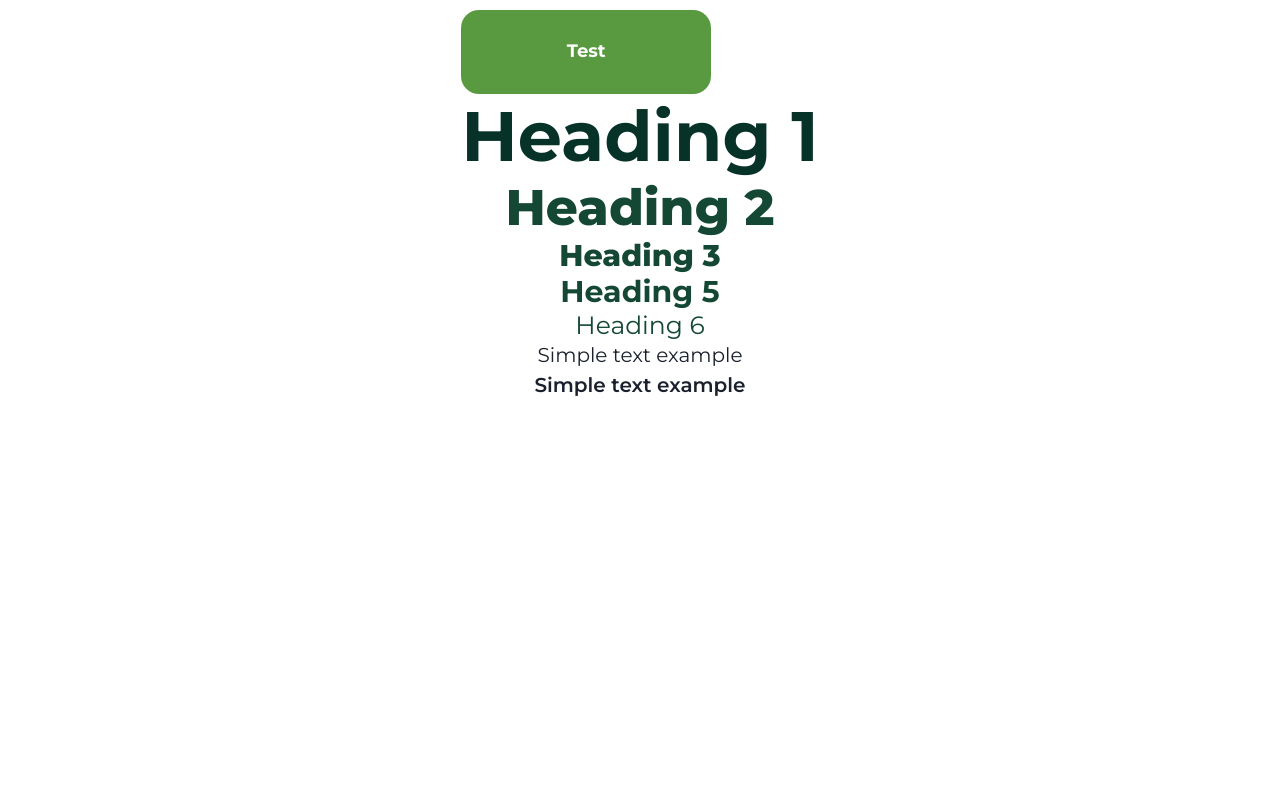
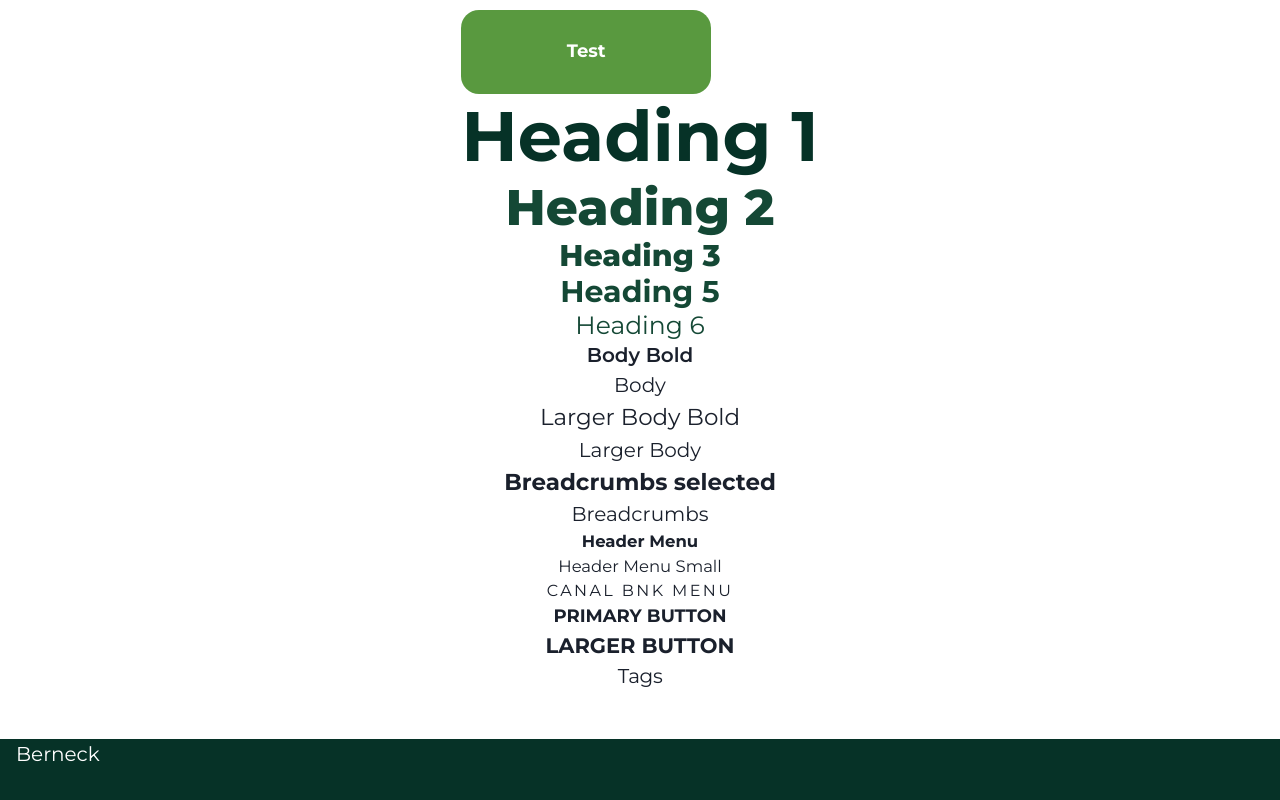
Before and after one commit to amorim-marcos/site-frontend, a Next.js app: page / in a window 1280 px wide. Shown: the part 348-1148 px from the top of the page. Before the commit the page ends 956 px from the top, so only its background shows below. Built offline with nearby package versions, Linux system fonts and the light colour scheme.

Commit message:
theme modifications

```diff
--- a/src/components/AppFooter/AppFooter.tsx
+++ b/src/components/AppFooter/AppFooter.tsx
@@ -1,7 +1,7 @@
 import { Flex, Container, Text } from '@chakra-ui/react'
 
 export const AppFooter = () => (
-  <Flex h={40} bg="brand.primary.800">
+  <Flex h={40} bg="green.800">
     <Container maxWidth="container.xl">
       <Text color="white">Berneck</Text>
     </Container>
--- a/src/components/AppHeader/AppHeader.tsx
+++ b/src/components/AppHeader/AppHeader.tsx
@@ -2,7 +2,7 @@ import { Flex, Box, Container, Text } from '@chakra-ui/react'
 import NavLink from '@components/NavLink'
 
 export const AppHeader = () => (
-  <Box h={40} bg="brand.primary.800">
+  <Box h={40} bg="green.800">
     <Container maxWidth="container.xl">
       <Flex alignItems="center">
         <NavLink href="/">
--- a/src/views/Home/index.tsx
+++ b/src/views/Home/index.tsx
@@ -13,8 +13,20 @@ export default function Home({ title = 'HomePage' }) {
         <Heading variant="h3">Heading 3</Heading>
         <Heading variant="h4">Heading 5</Heading>
         <Heading variant="h5">Heading 6</Heading>
-        <Text>Simple text example</Text>
-        <Text variant="body-bold">Simple text example</Text>
+
+        <Text variant="body-bold">Body Bold</Text>
+        <Text variant="body">Body</Text>
+        <Text variant="larger-body-bold">Larger Body Bold</Text>
+        <Text variant="larger-body">Larger Body</Text>
+
+        <Text variant="breadcrumbs-selected">Breadcrumbs selected</Text>
+        <Text variant="breadcrumbs">Breadcrumbs</Text>
+        <Text variant="header-menu">Header Menu</Text>
+        <Text variant="header-menu-small">Header Menu Small</Text>
+        <Text variant="canal-bnk-menu">CANAL BNK MENU</Text>
+        <Text variant="primary-button">PRIMARY BUTTON</Text>
+        <Text variant="larger-button">LARGER BUTTON</Text>
+        <Text variant="tags">Tags</Text>
       </Flex>
     </S.Wrapper>
   )
```
